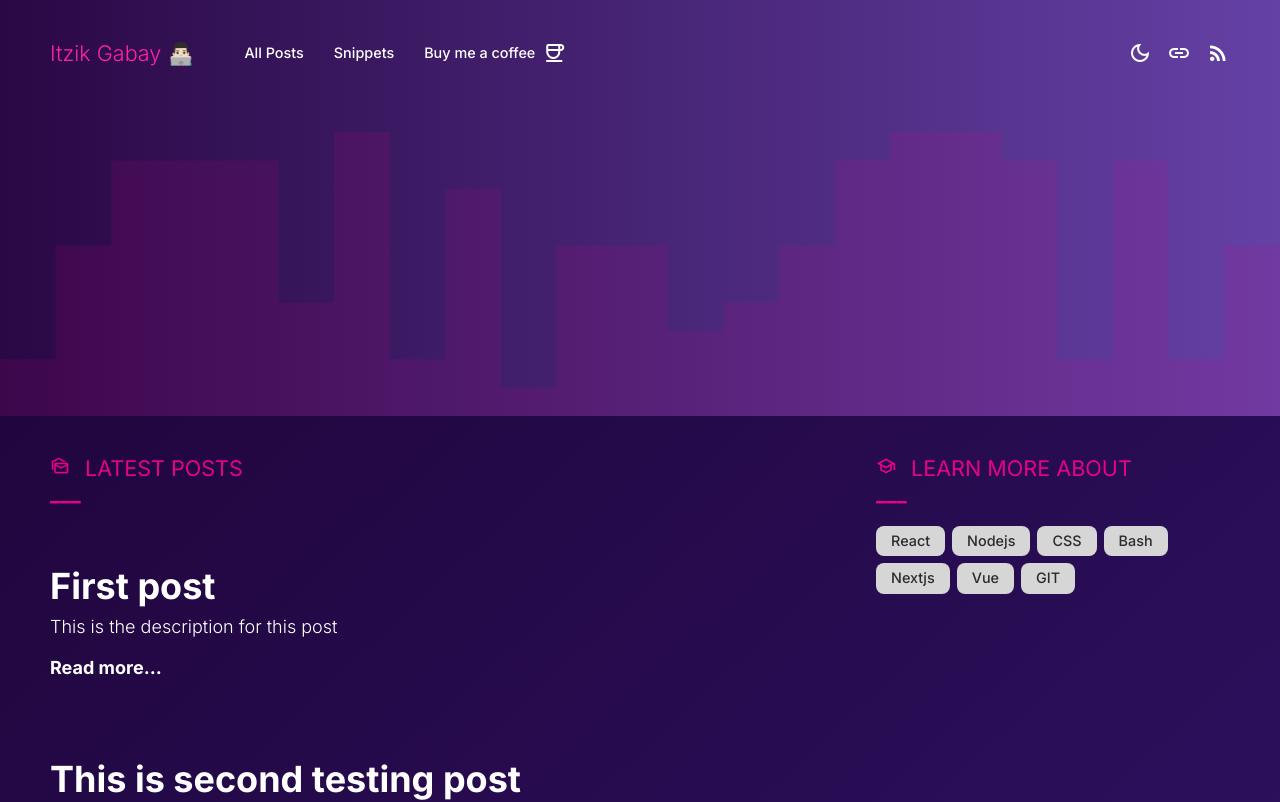
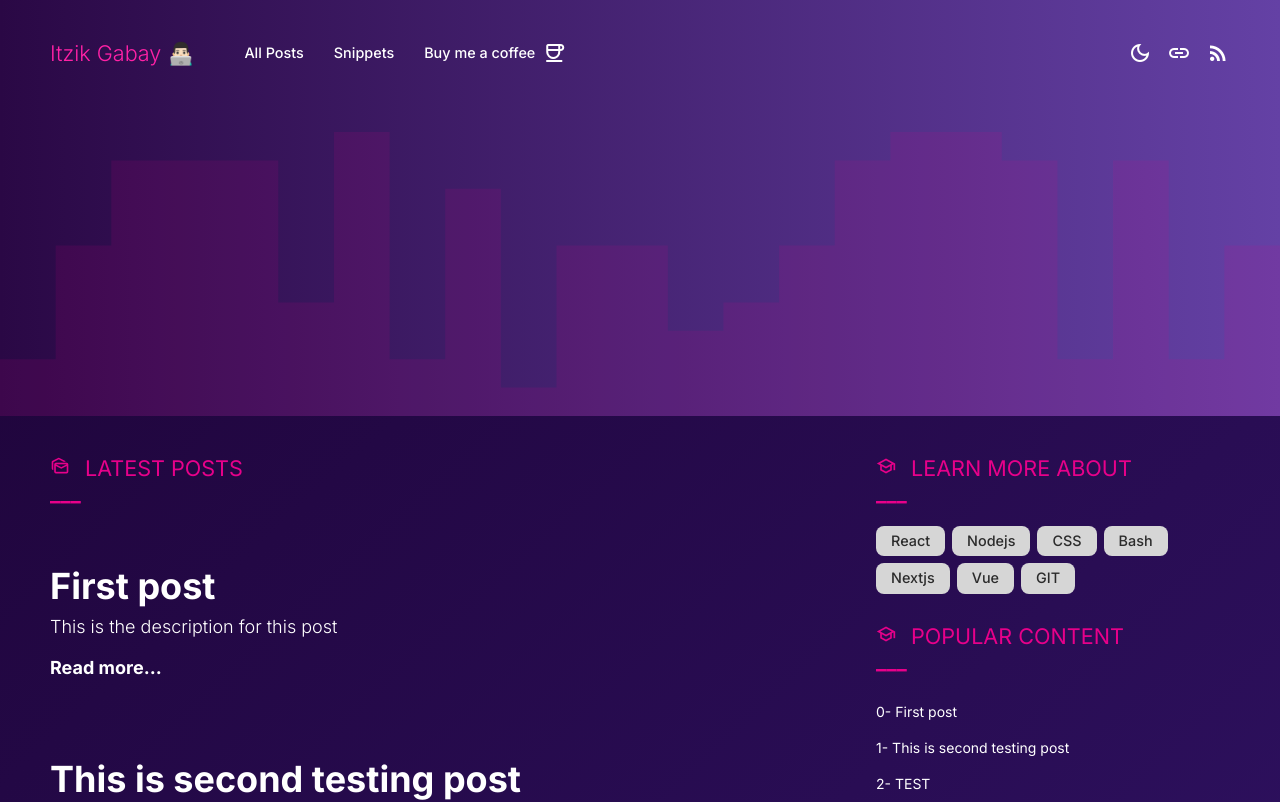
Before and after one commit to ItzikGabay/blog, a Next.js app: page / in a window 1280 px wide. Shown: the top 802 px of the page. Built offline with nearby package versions, Linux system fonts and the light colour scheme.

Commit message:
Added popular posts feature

```diff
--- a/components/UI/theme-section-title/theme-section-title.tsx
+++ b/components/UI/theme-section-title/theme-section-title.tsx
@@ -3,11 +3,12 @@ import styles from "./theme-section-title.module.css";
 interface IThemeSectionTitle {
   label: string;
   icon?: string;
+  marginTop?: string | number;
 }
 
-const ThemeSectionTitle = ({ label, icon }: IThemeSectionTitle) => {
+const ThemeSectionTitle = ({ label, icon, marginTop = 0 }: IThemeSectionTitle) => {
   return (
-    <div className={styles.section_title__container}>
+    <div className={styles.section_title__container} style={{ marginTop: marginTop }}>
       <div>
         {icon && <span className="material-icons-outlined">{icon}</span>}
         {label}
--- /dev/null
+++ b/components/sidebar/sidebar.module.css
@@ -0,0 +1,10 @@
+.sidebar__popular_list {
+  display: flex;
+  flex-direction: column;
+}
+
+.sidebar__popular {
+  cursor: pointer;
+  font-size: 14px;
+  margin: 10px 0;
+}
--- a/components/sidebar/sidebar.tsx
+++ b/components/sidebar/sidebar.tsx
@@ -1,11 +1,43 @@
 import ThemeSectionTitle from "../../components/UI/theme-section-title/theme-section-title";
 import TagsFilter from "../../components/tags-filter/tags-filter";
+import router from "next/router";
+import styles from "./sidebar.module.css";
 
-const Sidebar = () => {
+interface IPostProps {
+  slug: string;
+  frontmatter: FrontmatterProps;
+}
+interface IPostListProps {
+  data: Array<IPostProps>;
+}
+
+interface FrontmatterProps {
+  title: string;
+  description: string;
+}
+
+const Sidebar = ({ data }: IPostListProps) => {
+  const renderPostItems = data.map((post, idx) => {
+    if (idx === 10) {
+      return;
+    }
+
+    return (
+      <div
+        onClick={() => router.push(`/posts/${post.slug}`)}
+        key={post.slug}
+        className={styles.sidebar__popular}>
+        {idx}- {post.frontmatter.title}
+      </div>
+    );
+  });
+
   return (
     <>
       <ThemeSectionTitle label="Learn more about" icon="school" />
       <TagsFilter />
+      <ThemeSectionTitle label="Popular content" icon="school" marginTop="30px" />
+      <div className={styles.sidebar__popular_list}>{renderPostItems}</div>
     </>
   );
 };
--- a/pages/index.tsx
+++ b/pages/index.tsx
@@ -31,7 +31,7 @@ const Home: NextPage<IIndexPageProps> = ({ posts }) => {
           <PostList data={posts} />
         </div>
         <div className={styles.home__sidebar}>
-          <Sidebar />
+          <Sidebar data={posts} />
         </div>
       </div>
     </ThemeSection>
```
Also changed, not shown: components/post-list/post-list.tsx (+4 -4 lines), styles/pages/post-slug.module.css (+3 -5 lines).
